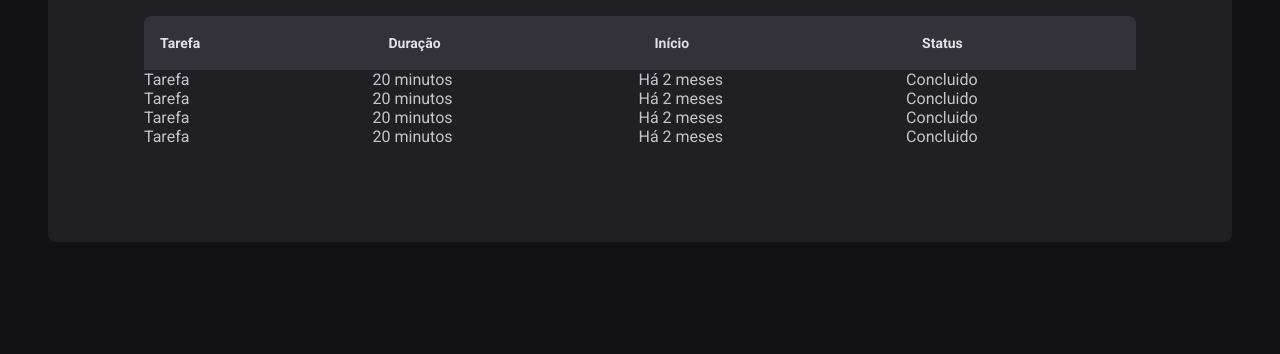
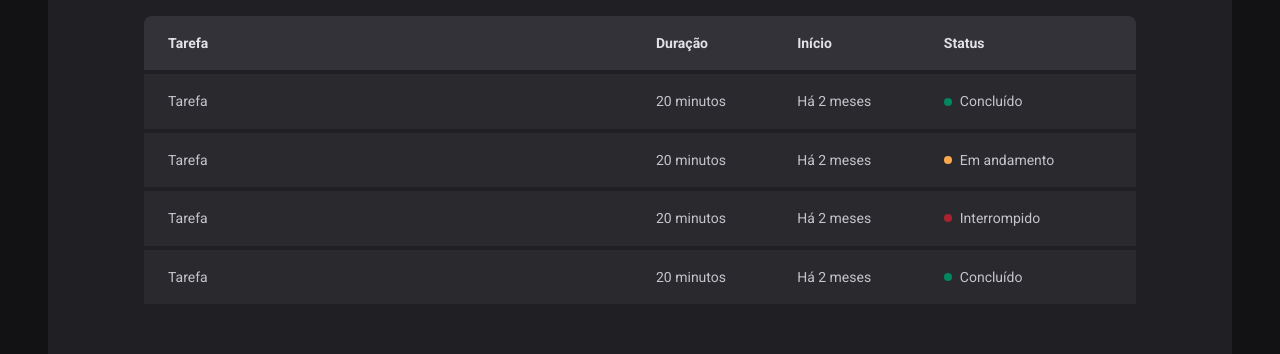
Before and after one commit to trevvos/timer, a React (Vite) app: page /history in a window 1280 px wide. Shown: the part 292-646 px from the top of the page. Built offline with nearby package versions, Linux system fonts and the light colour scheme.

Commit message:
styles page history

```diff
--- a/src/pages/History/index.tsx
+++ b/src/pages/History/index.tsx
@@ -1,4 +1,4 @@
-import { HistoryContainer, HistoryList } from './styles'
+import { HistoryContainer, HistoryList, Status } from './styles'
 
 export function History() {
   return (
@@ -20,25 +20,33 @@ export function History() {
               <td>Tarefa</td>
               <td>20 minutos</td>
               <td>Há 2 meses</td>
-              <td>Concluido</td>
+              <td>
+                <Status statusColor="green">Concluído</Status>
+              </td>
             </tr>
             <tr>
               <td>Tarefa</td>
               <td>20 minutos</td>
               <td>Há 2 meses</td>
-              <td>Concluido</td>
+              <td>
+                <Status statusColor="yellow">Em andamento</Status>
+              </td>
             </tr>
             <tr>
               <td>Tarefa</td>
               <td>20 minutos</td>
               <td>Há 2 meses</td>
-              <td>Concluido</td>
+              <td>
+                <Status statusColor="red">Interrompido</Status>
+              </td>
             </tr>
             <tr>
               <td>Tarefa</td>
               <td>20 minutos</td>
               <td>Há 2 meses</td>
-              <td>Concluido</td>
+              <td>
+                <Status statusColor="green">Concluído</Status>
+              </td>
             </tr>
           </tbody>
         </table>
--- a/src/pages/History/styles.ts
+++ b/src/pages/History/styles.ts
@@ -33,11 +33,54 @@ export const HistoryList = styled.div`
 
       &:first-child {
         border-top-left-radius: 8px;
+        padding-left: 1.5rem;
       }
 
       &:last-child {
         border-top-right-radius: 8px;
+        padding-right: 1.5rem;
+      }
+    }
+
+    td {
+      background-color: ${props => props.theme['gray-700']};
+      border-top: 4px solid ${props => props.theme['gray-800']};
+      padding: 1rem;
+      font-size: 0.875rem;
+      line-height: 1.6;
+
+      &:first-child {
+        width: 50%;
+        padding-left: 1.5rem;
+      }
+
+      &:last-child {
+        padding-right: 1.5rem;
       }
     }
   }
 `
+
+const STATUS_COLORS = {
+  yellow: 'yellow-500',
+  green: 'green-500',
+  red: 'red-500'
+} as const
+
+interface StatusProps {
+  statusColor: keyof typeof STATUS_COLORS
+}
+
+export const Status = styled.span<StatusProps>`
+  display: flex;
+  align-items: center;
+  gap: 0.5rem;
+
+  &::before {
+    content: '';
+    width: 0.5rem;
+    height: 0.5rem;
+    border-radius: 50%;
+    background: ${props => props.theme[STATUS_COLORS[props.statusColor]]};
+  }
+`
--- a/src/pages/Home/index.tsx
+++ b/src/pages/Home/index.tsx
@@ -8,8 +8,11 @@ import {
   StartCountdownButton,
   TaskInput
 } from './styles'
+import { useState } from 'react'
 
 export function Home() {
+  const [task, setTask] = useState('')
+
   return (
     <HomeContainer>
       <FormContainer>
@@ -18,6 +21,8 @@ export function Home() {
           id="task"
           list="task-suggestions"
           placeholder="Dê um nome para seu projeto"
+          onChange={e => setTask(e.target.value)}
+          value={task}
         />
 
         <datalist id="task-suggestions">
@@ -48,7 +53,7 @@ export function Home() {
           <span>0</span>
         </CountdownContainer>
 
-        <StartCountdownButton disabled type="submit">
+        <StartCountdownButton disabled={!task} type="submit">
           <Play size={24} />
           Começar
         </StartCountdownButton>
```
